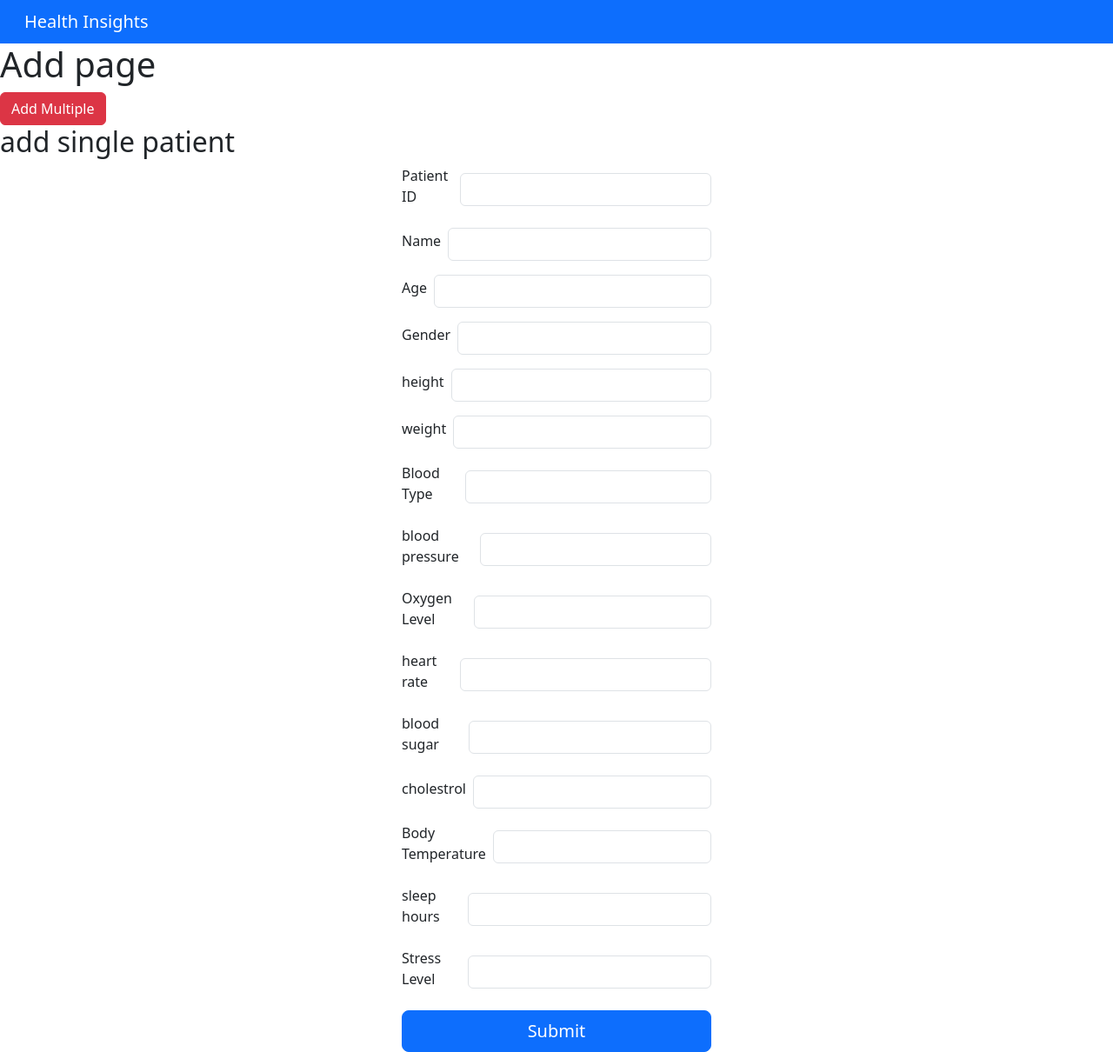
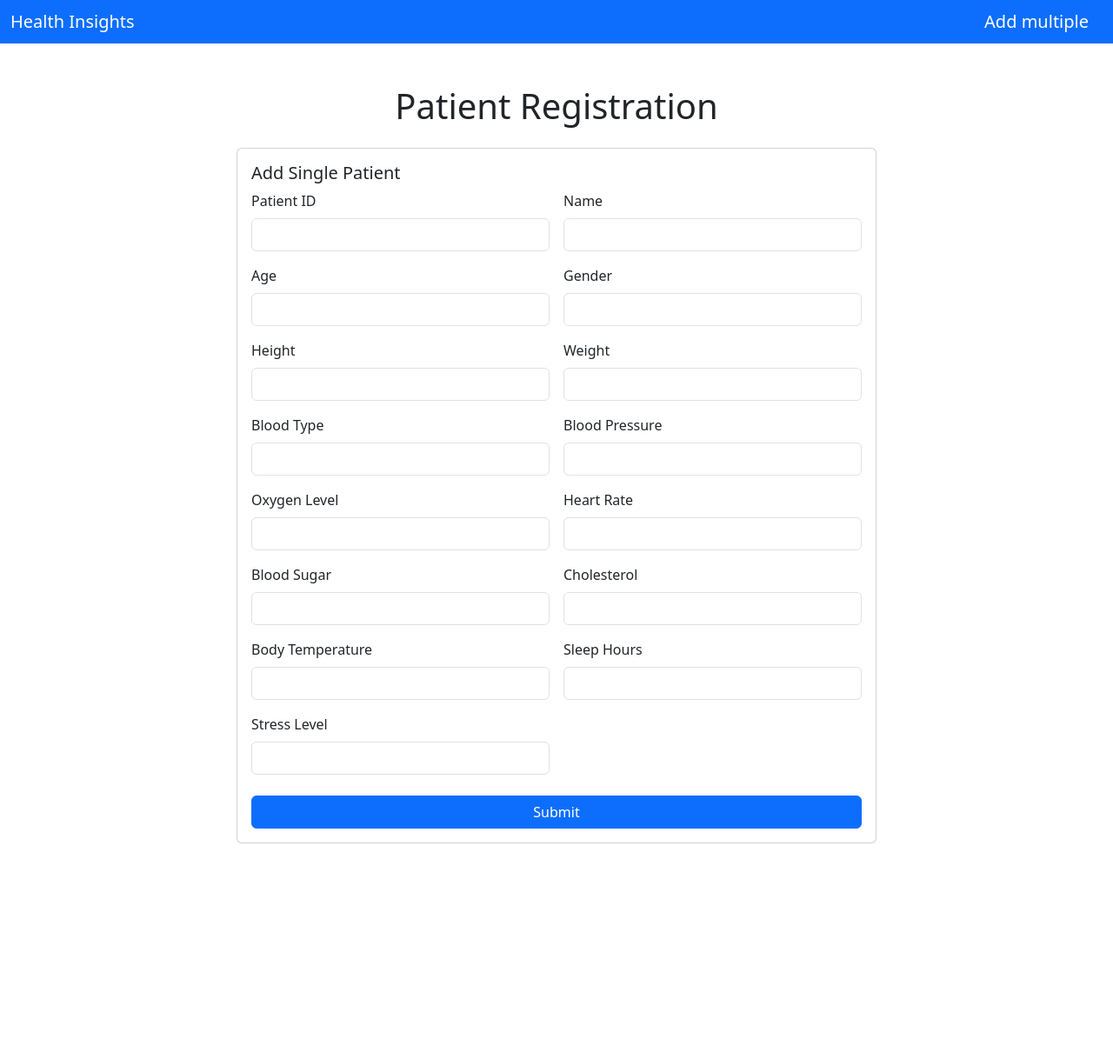
Before and after one commit to jaivalupadhyay/dsci551-project, a Django app: page /add/ in a window 1280 px wide. Shown: the whole page at 87% size. After the commit the page ends 970 px from the top, so only its background shows below. Run offline with Django 3.2, Linux system fonts and the light colour scheme.

Commit message:
addpagesfrontend done

```diff
--- a/health_insights/insights/templates/insights/add.html
+++ b/health_insights/insights/templates/insights/add.html
@@ -3,127 +3,103 @@
 <head>
     <meta charset="utf-8">
     <meta name="viewport" content="width=device-width, initial-scale=1">
-    <title>Bootstrap demo</title>
-    <link href="https://cdn.jsdelivr.net/npm/bootstrap@5.3.3/dist/css/bootstrap.min.css" rel="stylesheet" integrity="sha384-QWTKZyjpPEjISv5WaRU9OFeRpok6YctnYmDr5pNlyT2bRjXh0JMhjY6hW+ALEwIH" crossorigin="anonymous">
+    <title>Bootstrap Demo - Patient Form</title>
+    <link href="https://cdn.jsdelivr.net/npm/bootstrap@5.3.3/dist/css/bootstrap.min.css" rel="stylesheet"
+          integrity="sha384-QWTKZyjpPEjISv5WaRU9OFeRpok6YctnYmDr5pNlyT2bRjXh0JMhjY6hW+ALEwIH" crossorigin="anonymous">
 </head>
 <body>
+<nav class="navbar navbar-dark bg-primary">
+    <div class="container-fluid">
+        <a href="{% url 'home' %}" class="navbar-brand mb-0 h1">Health Insights</a>
 
-      <nav class="navbar bg-primary px-3" data-bs-theme="dark">
-        <!-- Navbar content -->
-        <div class="container-fluid">
-            <a href="{% url 'home' %}" class="navbar-brand mb-0 h1">
-                <span>Health Insights</span>
-            </a>
-
+      <a href="{% url 'add_multiple' %}" class="navbar-brand mb-0 h1">Add multiple</a>
     </div>
 
 </nav>
 
-  <h1>Add page</h1>
-
-<a href="{% url 'add_multiple' %}" class="btn btn-danger">Add Multiple</a>
-
-
-
-
-
-<!--      single add-->
-      <h2>add single patient </h2>
-
-<div class="container">
-  <div class="row justify-content-center">
-    <div class="col-md-4"> <!-- You can adjust 'md-6' to increase or decrease the form width -->
+<div class="container mt-5">
+    <h1 class="mb-4 text-center">Patient Registration</h1>
+    <div class="row">
+        <div class="col-lg-8 mx-auto">
+            <div class="card">
+                <div class="card-body">
+                    <h5 class="card-title">Add Single Patient</h5>
                     <form method="post">
                         {% csrf_token %}
-        <div class="mb-3 d-flex align-items-center">
-            <label class="form-label me-2">Patient ID</label>
-            <input type="text" class="form-control" id="id" name = "patient_id">
+                        <div class="row g-3">
+                            <div class="col-md-6">
+                                <label for="patient_id" class="form-label">Patient ID</label>
+                                <input type="text" class="form-control" id="patient_id" name="patient_id">
                             </div>
-
-          <div class="mb-3 d-flex align-items-center">
-            <label class="form-label me-2">Name</label>
-            <input type="text" class="form-control" id="name" name = "name">
+                            <div class="col-md-6">
+                                <label for="name" class="form-label">Name</label>
+                                <input type="text" class="form-control" id="name" name="name">
                             </div>
-
-          <div class="mb-3 d-flex align-items-center">
-            <label class="form-label me-2">Age</label>
-            <input type="text" class="form-control" id="age" name = "age">
+                            <div class="col-md-6">
+                                <label for="age" class="form-label">Age</label>
+                                <input type="text" class="form-control" id="age" name="age">
                             </div>
-
-          <div class="mb-3 d-flex align-items-center">
-            <label class="form-label me-2">Gender</label>
-            <input type="text" class="form-control" id="gender" name = "gender">
+                            <div class="col-md-6">
+                                <label for="gender" class="form-label">Gender</label>
+                                <input type="text" class="form-control" id="gender" name="gender">
                             </div>
-
-          <div class="mb-3 d-flex align-items-center">
-            <label class="form-label me-2">height</label>
-            <input type="text" class="form-control" id="height" name = "height">
+                            <div class="col-6">
+                                <label for="height" class="form-label">Height</label>
+                                <input type="text" class="form-control" id="height" name="height">
                             </div>
-
-          <div class="mb-3 d-flex align-items-center">
-            <label class="form-label me-2">weight</label>
-            <input type="text" class="form-control" id="weight" name = "weight">
+                            <div class="col-6">
+                                <label for="weight" class="form-label">Weight</label>
+                                <input type="text" class="form-control" id="weight" name="weight">
                             </div>
-
-          <div class="mb-3 d-flex align-items-center">
-            <label class="form-label me-2">Blood Type</label>
-            <input type="text" class="form-control" id="blood_type" name = "blood_type">
+                            <div class="col-md-6">
+                                <label for="blood_type" class="form-label">Blood Type</label>
+                                <input type="text" class="form-control" id="blood_type" name="blood_type">
                             </div>
-
-          <div class="mb-3 d-flex align-items-center">
-            <label class="form-label me-2">blood pressure</label>
-            <input type="text" class="form-control" id="blood_pressure" name = "blood_pressure">
+                            <div class="col-md-6">
+                                <label for="blood_pressure" class="form-label">Blood Pressure</label>
+                                <input type="text" class="form-control" id="blood_pressure" name="blood_pressure">
                             </div>
-
-          <div class="mb-3 d-flex align-items-center">
-            <label class="form-label me-2">Oxygen Level</label>
-            <input type="text" class="form-control" id="oxygen_level" name = "oxygen_level">
+                            <div class="col-6">
+                                <label for="oxygen_level" class="form-label">Oxygen Level</label>
+                                <input type="text" class="form-control" id="oxygen_level" name="oxygen_level">
                             </div>
-
-          <div class="mb-3 d-flex align-items-center">
-            <label class="form-label me-2">heart rate</label>
-            <input type="text" class="form-control" id="heart_rate" name = "heart_rate">
+                            <div class="col-6">
+                                <label for="heart_rate" class="form-label">Heart Rate</label>
+                                <input type="text" class="form-control" id="heart_rate" name="heart_rate">
                             </div>
-
-          <div class="mb-3 d-flex align-items-center">
-            <label class="form-label me-2">blood sugar</label>
-            <input type="text" class="form-control" id="blood_sugar" name = "blood_sugar">
+                            <div class="col-md-6">
+                                <label for="blood_sugar" class="form-label">Blood Sugar</label>
+                                <input type="text" class="form-control" id="blood_sugar" name="blood_sugar">
                             </div>
-
-
-          <div class="mb-3 d-flex align-items-center">
-            <label class="form-label me-2">cholestrol</label>
-            <input type="text" class="form-control" id="cholestrol" name = "cholestrol">
+                            <div class="col-md-6">
+                                <label for="cholestrol" class="form-label">Cholesterol</label>
+                                <input type="text" class="form-control" id="cholestrol" name="cholestrol">
                             </div>
-
-          <div class="mb-3 d-flex align-items-center">
-            <label class="form-label me-2">Body Temperature</label>
-            <input type="text" class="form-control" id="body_temperature" name = "body_temperature">
+                            <div class="col-6">
+                                <label for="body_temperature" class="form-label">Body Temperature</label>
+                                <input type="text" class="form-control" id="body_temperature" name="body_temperature">
                             </div>
-
-          <div class="mb-3 d-flex align-items-center">
-            <label class="form-label me-2">sleep hours</label>
-            <input type="text" class="form-control" id="sleep_hours" name = "sleep_hours">
+                            <div class="col-6">
+                                <label for="sleep_hours" class="form-label">Sleep Hours</label>
+                                <input type="text" class="form-control" id="sleep_hours" name="sleep_hours">
                             </div>
-
-          <div class="mb-3 d-flex align-items-center">
-            <label class="form-label me-2">Stress Level</label>
-            <input type="text" class="form-control" id="stress_level" name = "stress_level">
+                            <div class="col-6">
+                                <label for="stress_level" class="form-label">Stress Level</label>
+                                <input type="text" class="form-control" id="stress_level" name="stress_level">
                             </div>
-
-
-
-        <button type="submit" class=" col-md-12 btn btn-primary btn-lg">Submit</button>
+                        </div>
+                      <br>
+                        <div class="d-grid gap-2">
+                            <button type="submit" class=" btn btn-primary">Submit</button>
+                        </div>
                     </form>
                 </div>
             </div>
         </div>
+    </div>
+</div>
 
-
-
-
-    <script src="https://cdn.jsdelivr.net/npm/bootstrap@5.3.3/dist/js/bootstrap.bundle.min.js" integrity="sha384-YvpcrYf0tY3lHB60NNkmXc5s9fDVZLESaAA55NDzOxhy9GkcIdslK1eN7N6jIeHz" crossorigin="anonymous"></script>
+<script src="https://cdn.jsdelivr.net/npm/bootstrap@5.3.3/dist/js/bootstrap.bundle.min.js" integrity="sha384-YvpcrYf0tY3lHB60NNkmXc5s9fDVZLESaAA55NDzOxhy9GkcIdslK1eN7N6jIeHz"
+        crossorigin="anonymous"></script>
 </body>
-
-
 </html>
```
Also changed, not shown: health_insights/insights/templates/insights/add_multiple.html (+26 -17 lines). Lines whose indentation alone changed are shown as unchanged.
